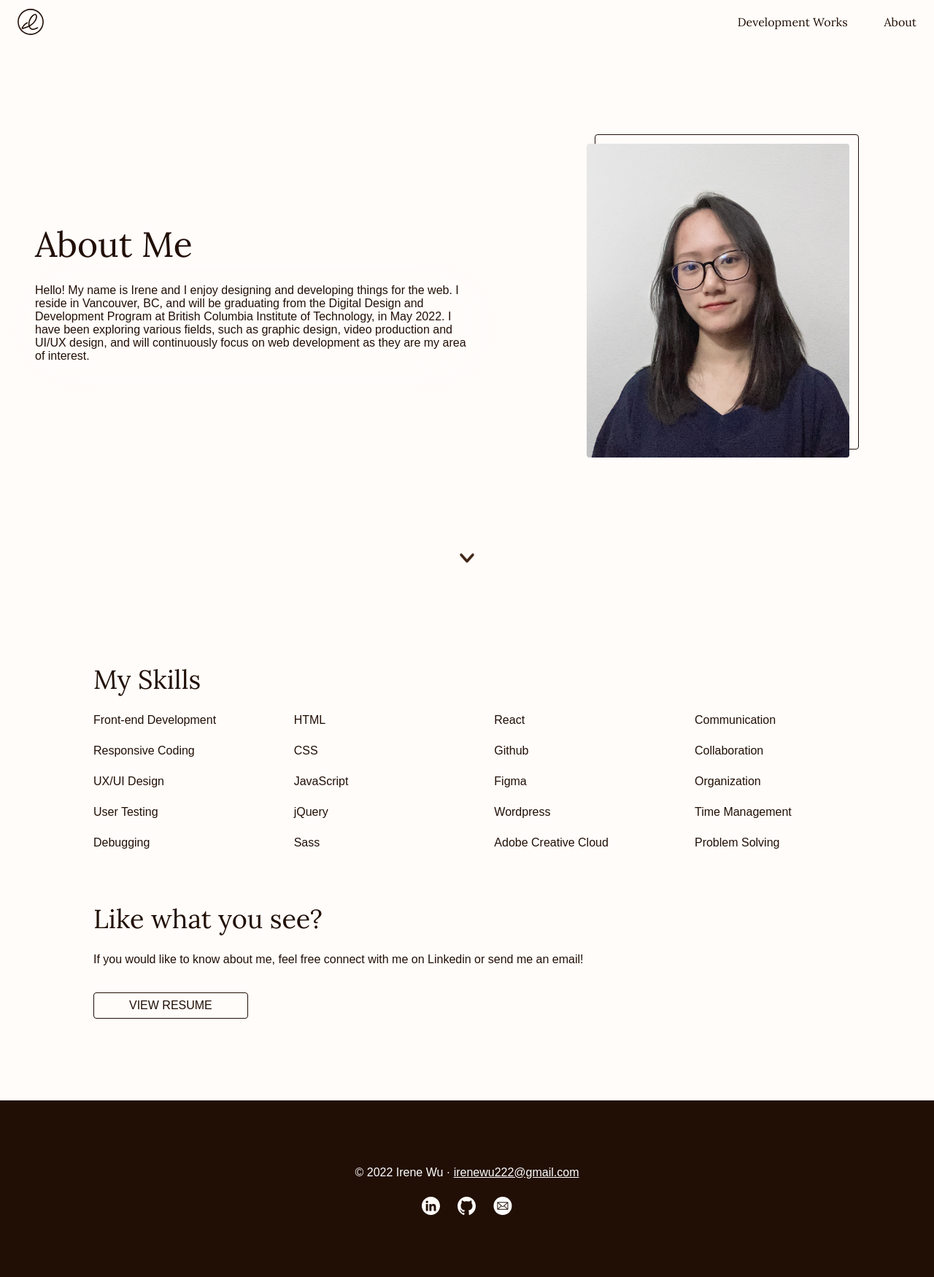
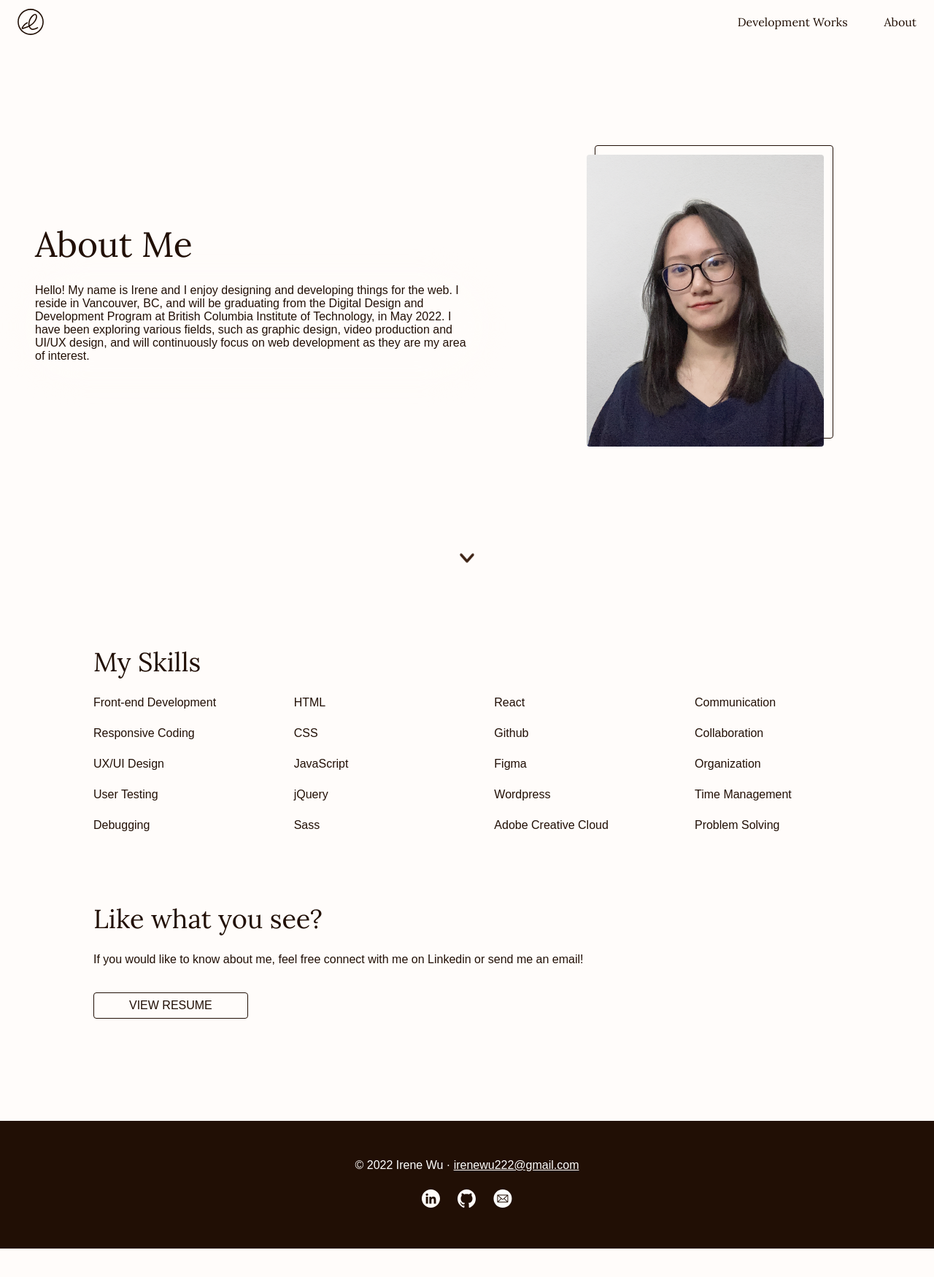
Before and after one commit to irenewuu/portfolio, a Next.js app: page /about in a window 1280 px wide. Shown: the top 1750 px of the page at 73% size. After the commit the page ends 1711 px from the top, so only its background shows below. Built offline with nearby package versions, Linux system fonts and the light colour scheme; a web font is replaced by a local one.

Commit message:
resume update

```diff
--- a/pages/about.js
+++ b/pages/about.js
@@ -61,8 +61,10 @@ export default function About() {
       {/* <a href="https://github.com/irenewuu" target="_blank"><img src={Github.src} alt="github icon" /></a>
       <a href="https://linkedin.com/irenewuu" target="_blank"><img src={Linkedin.src} alt="linkedin icon" /></a> */}
 
-      <button type="button">
-        <a href="../irenes_resume_webdev_uxui.pdf" download>View Resume</a>
+      {/* better way to view resume */}
+      <button type="button" onClick={()=>window.open("../irenes_resume_frontend-developer.pdf", "_blank")}>
+      <a>View Resume</a>
+        {/* <a href="../irenes_resume_frontend-developer.pdf" download>View Resume</a> */}
       </button>
     </div>
   </div>
--- a/styles/about.scss
+++ b/styles/about.scss
@@ -1,5 +1,5 @@
 .info-cont {
-    margin-top: 48px;
+    margin: 24px 0 48px;
     box-sizing: border-box;
     width: 80%;
 }
--- a/styles/components/footer.scss
+++ b/styles/components/footer.scss
@@ -1,8 +1,8 @@
 .footer-cont {
     background-color: $darkbrown;
-    height: 250px;
+    height: 175px;
     width: 100%;
-    margin-top: 100px;
+    margin-top: 80px;
     display: flex;
     flex-direction: column;
     align-items: center;
--- a/styles/components/header.scss
+++ b/styles/components/header.scss
@@ -82,8 +82,8 @@
 
 .profile-img-cont {
     position: relative;
-    width: 360px;
-    height: 430px;
+    width: 325px;
+    height: 400px;
     border: 1px solid $darkbrown;
     border-radius: 4px;
     img {
@@ -91,8 +91,8 @@
         position: absolute;
         top: 12px;
         left: -12px;
-        width: 360px;
-        height: 430px;
+        width: 325px;
+        height: 400px;
         border-radius: 4px;
     }
 }
```
Also changed, not shown: 1 other file (tests, documents, lock files or other folders).
